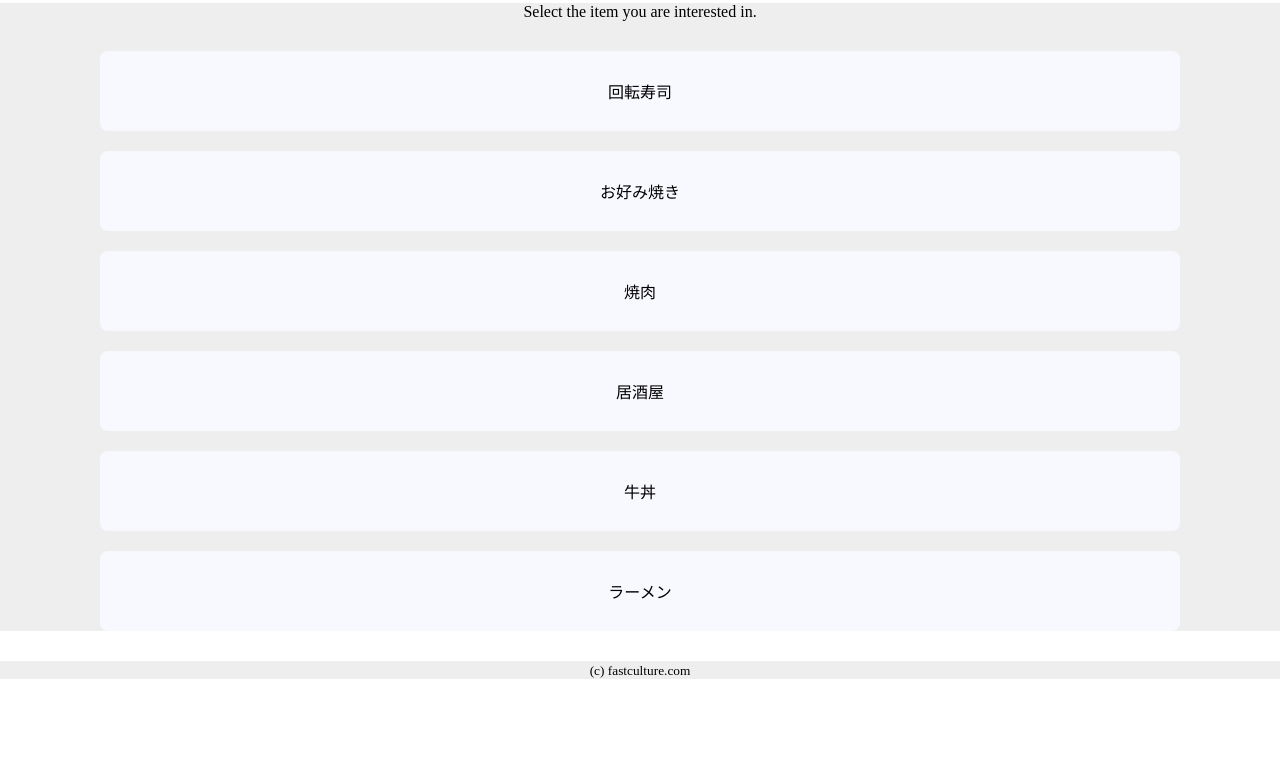
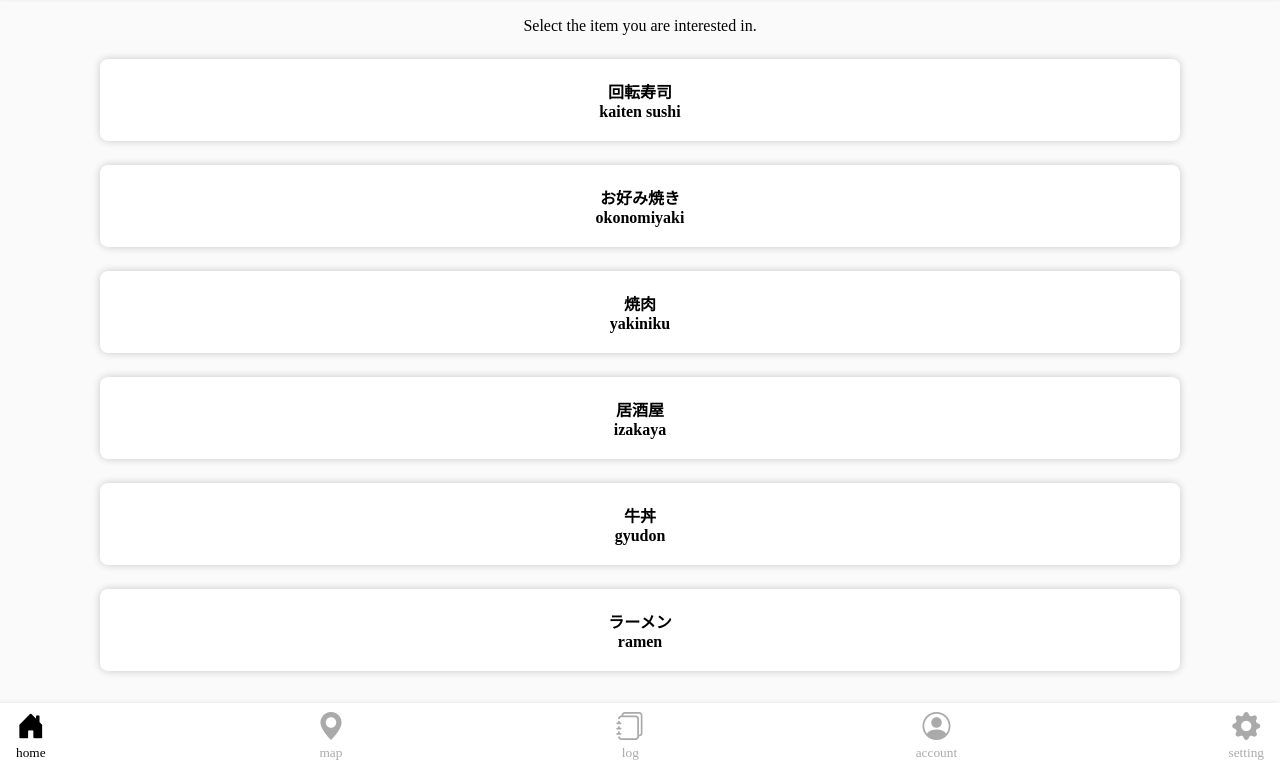
Before and after one commit to kotaxross/kotaxross.github.io, a plain HTML site: page index.html in a window 1280 px wide. Shown: the part 64-833 px from the top of the page. Before the commit the page ends 800 px from the top, so only its background shows below. Drawn offline with nearby package versions, Linux system fonts and the light colour scheme.

Commit message:
Add files via upload

```diff
--- a/css/styles.css
+++ b/css/styles.css
@@ -7,39 +7,89 @@ h1, p {
 	margin: 0
 }
 
-header {
-	background-color: #cccccc;
-	text-align: center;
-}
-
-.main {
-	background-color: #eeeeee;
-	margin: 30px 0;
-}
-
-p {
-	text-align: center;
-}
-
-ul {
-	padding: 0;
-	margin: 30px 100px 0;
+a {
+	text-decoration: none;
+	color: #000000;
 }
 
 li {
 	list-style: none;
-	background-color: ghostwhite;
-	text-align: center;
-	padding: 28px 0;
-	border-radius: 8px;
 }
 
-li + li {
-	margin-top: 20px;
+/***********************************
+	header
+************************************/
+header {
+	text-align: center;
+	padding: 12px 0;
+	box-shadow: 0 2px 4px rgba(0, 0, 0, .1);
 }
 
 
-footer {
-	background-color: #eeeeee;
+/***********************************
+	main
+************************************/
+.main {
+	padding: 20px 0 32px;
+	background-color: rgba(0, 0, 0, .02);
+}
+
+.main p {
 	text-align: center;
 }
+
+.main ul {
+	padding-left: 0;
+	margin: 24px 100px 0;
+}
+
+.main li {
+	box-shadow: 0.2px 0.2px 8px rgba(0, 0, 0, .1), -0.2px -0.2px 8px rgba(0, 0, 0, .1);
+	background-color: #ffffff;
+	text-align: center;
+	border-radius: 8px;
+	font-weight: bold;
+}
+
+.main li a {
+	display: block;
+	padding: 20px 0;
+}
+
+.main li a:active {
+	background-color: #eeffff;
+}
+
+.main li + li {
+	margin-top: 24px;
+}
+
+
+/***********************************
+	footer
+************************************/
+footer {
+	background-color: #ffffff;
+	text-align: center;
+	padding: 8px 16px;
+	box-shadow: -2px 0px 4px rgba(0, 0, 0, .1);
+}
+
+footer ul {
+	padding-left: 0;
+	margin: 0;
+	display: flex;
+	justify-content: space-between;
+}
+
+footer li a {
+	color: #aaaaaa;
+}
+
+footer li #current {
+	color: #000000;
+}
+
+footer li i {
+	font-size: 28px;
+}
--- a/index.html
+++ b/index.html
@@ -7,6 +7,7 @@
 	<title>Fast Culture</title>
 	<link rel="icon" href="img/yasuken.png">
 	<link rel="stylesheet" href="css/styles.css">
+	<link rel="stylesheet" href="https://cdn.jsdelivr.net/npm/bootstrap-icons@1.8.1/font/bootstrap-icons.css">
 </head>
 <body>
 	<header>
@@ -16,17 +17,48 @@
 	<section class="main">
 		<p>Select the item you are interested in.</p>
 		<ul>
-			<li class="sushi">回転寿司</li>
-			<li class="okonomiyaki">お好み焼き</li>
-			<li class="yakiniku">焼肉</li>
-			<li class="izakaya">居酒屋</li>
-			<li class="gyudon">牛丼</li>
-			<li class="ramen">ラーメン</li>
+			<li><a href="./kaitensushi.html">回転寿司<br>kaiten sushi</a></li>
+			<li><a href="./okonomiyaki.html">お好み焼き<br>okonomiyaki</a></li>
+			<li><a href="./yakiniku.html">焼肉<br>yakiniku</a></li>
+			<li><a href="./izakaya.html">居酒屋<br>izakaya</a></li>
+			<li><a href="./gyudon">牛丼<br>gyudon</a></li>
+			<li><a href="./ramen">ラーメン<br>ramen</a></li>
 		</ul>
 	</section>
 
 	<footer>
-		<small>(c) fastculture.com</small>
+		<ul>
+			<li>
+				<a href="./" id="current">
+					<i class="bi bi-house-door-fill"></i><br>
+					<small>home</small>
+				</a>
+			</li>
+			<li>
+				<a href="./">
+					<i class="bi bi-geo-alt-fill"></i><br>
+					<small>map</small>
+				</a>
+			</li>
+			<li>
+				<a href="./">
+					<i class="bi bi-journals"></i><br>
+					<small>log</small>
+				</a>
+			</li>
+			<li>
+				<a href="./">
+					<i class="bi bi-person-circle"></i><br>
+					<small>account</small>
+				</a>
+			</li>
+			<li>
+				<a href="./">
+					<i class="bi bi-gear-fill"></i><br>
+					<small>setting</small>
+				</a>
+			</li>
+		</ul>
 	</footer>
 
 	<script src="js/main.js"></script>
```
Also changed, not shown: img/favicon.png (added).
